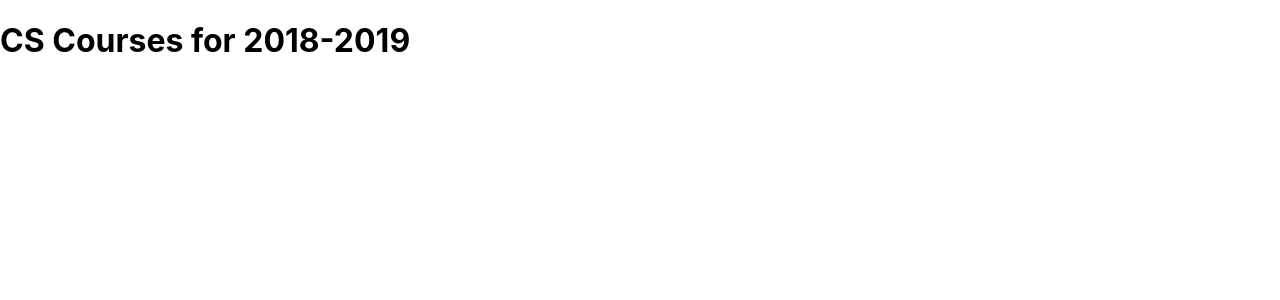
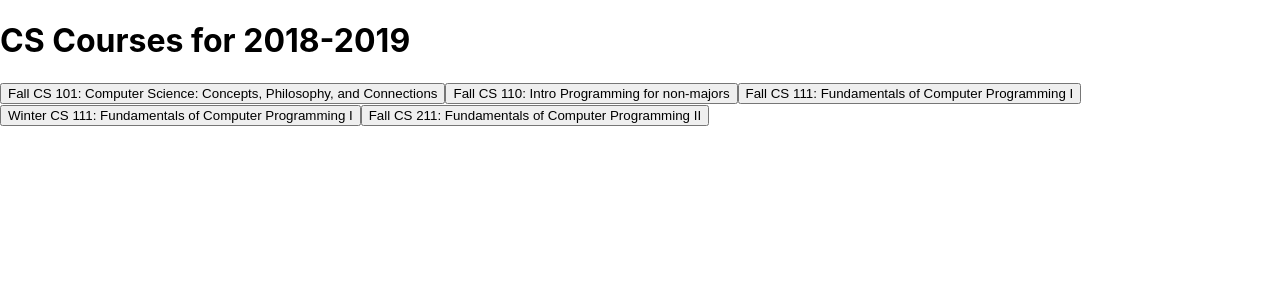
Before and after one commit to barenkao/scheduler, a React (Create React App) app: page / in a window 1280 px wide. Shown: the top 300 px of the page. Built offline with nearby package versions, Linux system fonts and the light colour scheme.

Commit message:
second slice

```diff
--- a/src/App.js
+++ b/src/App.js
@@ -1,12 +1,64 @@
 import React from 'react';
 
 const schedule = {
-  title: "CS Courses for 2018-2019"
+  "title": "CS Courses for 2018-2019",
+  "courses": [
+    {
+      "id": "F101",
+      "title": "Computer Science: Concepts, Philosophy, and Connections",
+      "meets": "MWF 11:00-11:50"
+    },
+    {
+      "id": "F110",
+      "title": "Intro Programming for non-majors",
+      "meets": "MWF 10:00-10:50"
+    },
+    {
+      "id": "F111",
+      "title": "Fundamentals of Computer Programming I",
+      "meets": "MWF 13:00-13:50"
+    },
+    {
+      "id": "W111",
+      "title": "Fundamentals of Computer Programming I",
+      "meets": "MWF 11:00-11:50"
+    },
+    {
+      "id": "F211",
+      "title": "Fundamentals of Computer Programming II",
+      "meets": "TuTh 12:30-13:50"
+    }
+  ]
 };
+
+const terms = { F: 'Fall', W: 'Winter', S: 'Spring'};
+
+const Banner = ({ title }) => (
+  <h1>{ title }</h1>
+);
+
+const getCourseTerm = course => (
+  terms[course.id.charAt(0)]
+);
+
+const getCourseNumber = course => (
+  course.id.slice(1, 4)
+)
+
+const Course = ({ course }) => (
+  <button>{ getCourseTerm(course) } CS { getCourseNumber(course) }: { course.title }</button>
+);
+
+const CourseList = ({ courses }) => (
+  <div>
+    {courses.map(course => <Course key={course.id} course={ course } />)}
+  </div>
+);
 
 const App = () =>  (
   <div>
-    <h1>{ schedule.title }</h1>
+    <Banner title={ schedule.title } />
+    <CourseList courses={ schedule.courses } />
   </div>
 );
 
```
Also changed, not shown: 18 other files (tests, documents, lock files or other folders).
